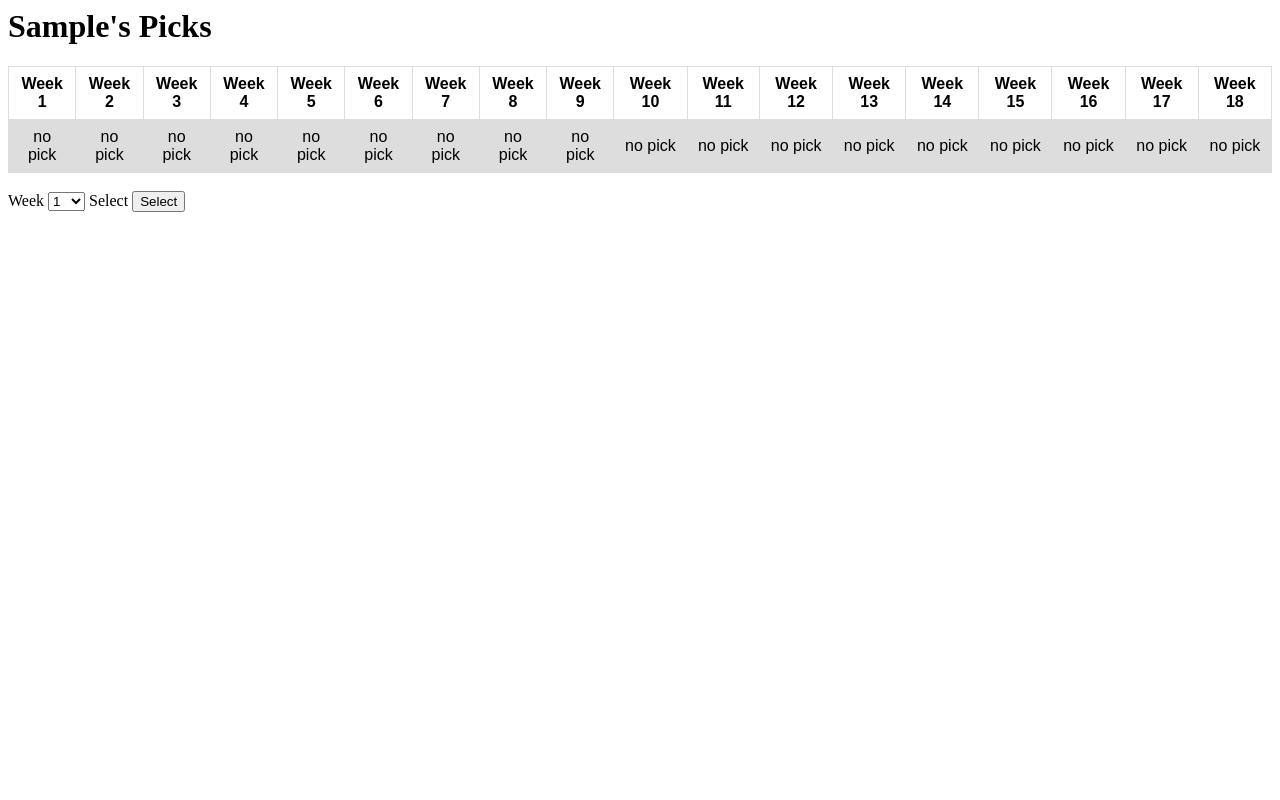
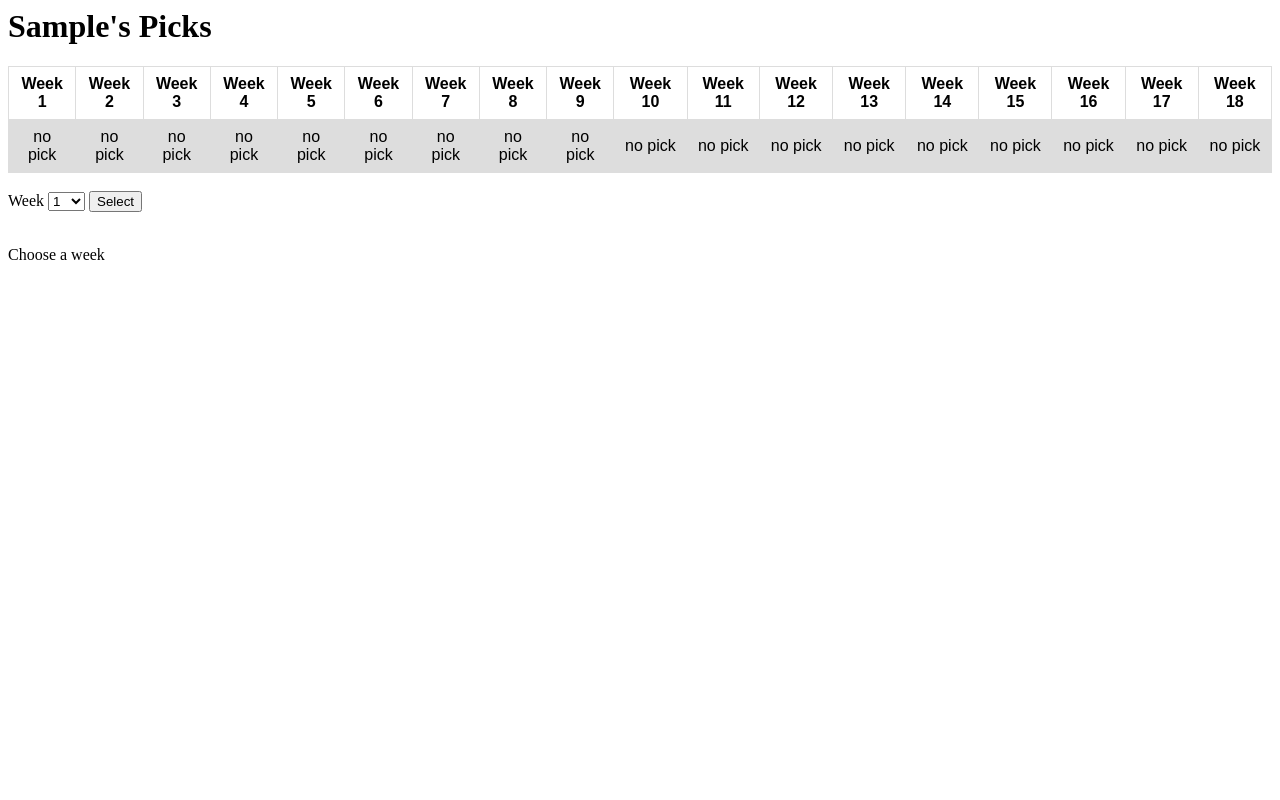
Before and after one commit to cathysimms/nflsurvivor, a Flask app: a page that uses application/templates/user.html in a window 1280 px wide. Run offline with Flask 2, Linux system fonts and the light colour scheme.

Commit message:
user select week display

```diff
--- a/application/routes.py
+++ b/application/routes.py
@@ -15,4 +15,7 @@ def home():
 @app.route("/<username>", methods =['GET','POST'])
 def user(username):
     form = UserForm()
-    return render_template('user.html', name = username, form=form)
+    week_no = "choose"
+    if request.method =='POST':
+        week_no = form.week.data
+    return render_template('user.html', name = username, form=form, week_no = week_no)
--- a/application/templates/user.html
+++ b/application/templates/user.html
@@ -27,23 +27,7 @@
             {% for num in range(1,19) %}
             <th>Week {{num}}</th>
             {% endfor %}
-            <!-- <th>Week 2</th>
-            <th>Week 3</th>
-            <th>Week 4</th>
-            <th>Week 5</th>
-            <th>Week 6</th>
-            <th>Week 7</th>
-            <th>Week 8</th>
-            <th>Week 9</th>
-            <th>Week 10</th>
-            <th>Week 11</th>
-            <th>Week 12</th>
-            <th>Week 13</th>
-            <th>Week 14</th>
-            <th>Week 15</th>
-            <th>Week 16</th>
-            <th>Week 17</th>
-            <th>Week 18</th> -->
+
           </tr>
           <tr>
             <td>no pick</td>
@@ -71,8 +55,16 @@
           <div class = 'form'>
             <form method='POST' action="">
                 {{form.week.label}} {{form.week}}
-                {{form.subweek.label}} {{form.subweek}}
+                {{form.subweek}}
             </form>
         </div>
+        <br>
+        <table>
+            {% if week_no=='choose' %}
+            <tr>Choose a week</tr>
+            {% else %}
+            <tr>Week no {{week_no}}</tr>
+            {% endif %}
+        </table>
 </body>
 </html>
```
